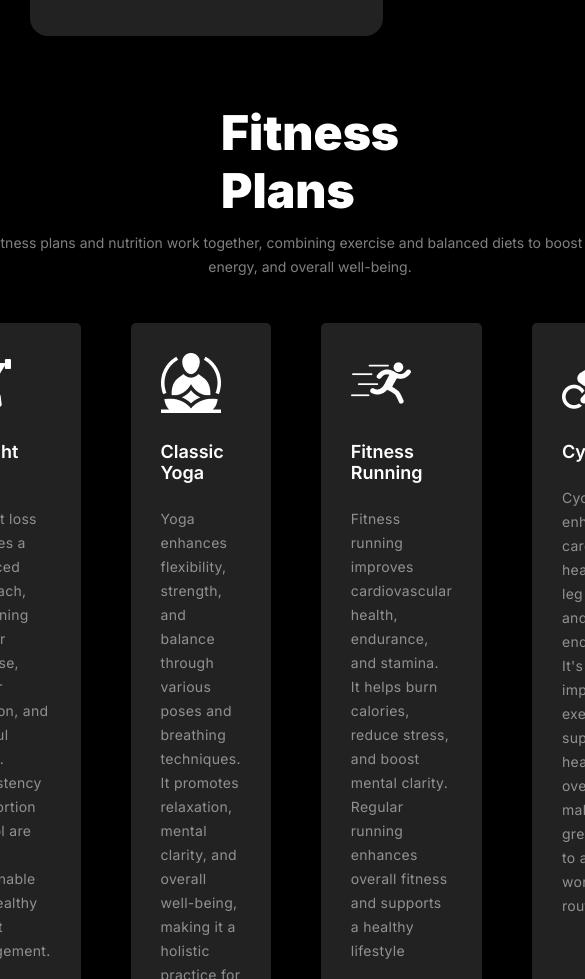
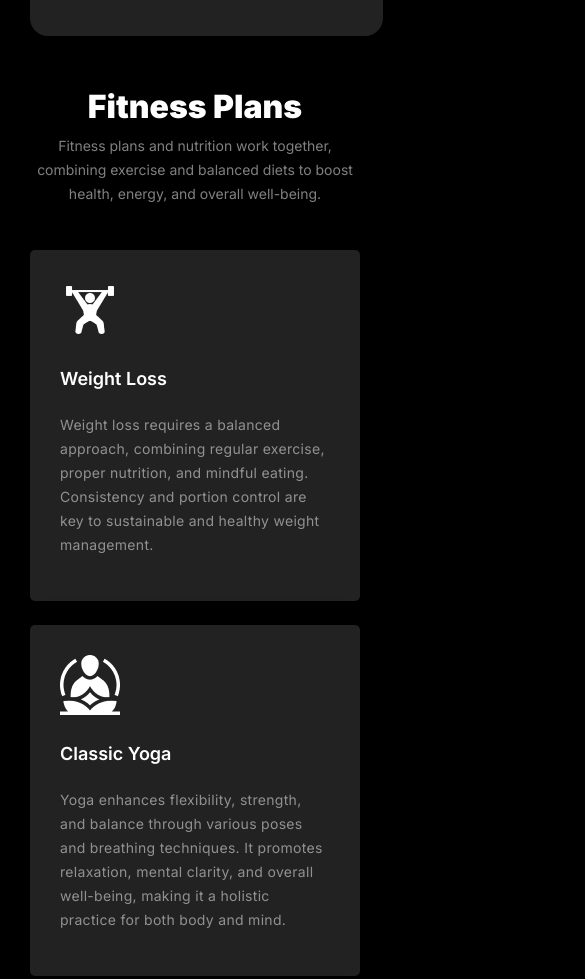
Before and after one commit to webmehedi99/Fitness-responsive-assignment02, a plain HTML site: page index.html in a window 390 px wide. Shown: the part 3149-4128 px from the top of the page, 585 px wide, since content can reach past the window. Drawn offline with Linux system fonts and the light colour scheme; a web font is replaced by a local one.

Commit message:
make fitness plan responsive for small device

```diff
--- a/responsive.css
+++ b/responsive.css
@@ -133,5 +133,19 @@
         width: 287px;
         height: 170px;
     }
+    .fitness{
+      margin-left: 0px;
+    }
+    .fitness-title{
+      font-size: 2rem;
+    }
+    .fitness-description{
+      width: 316px;
+      margin-top:-24px ;
+    }
+    .fitness-container{
+      flex-direction: column;
+      gap: 24px;
+    }
 
   }
```
